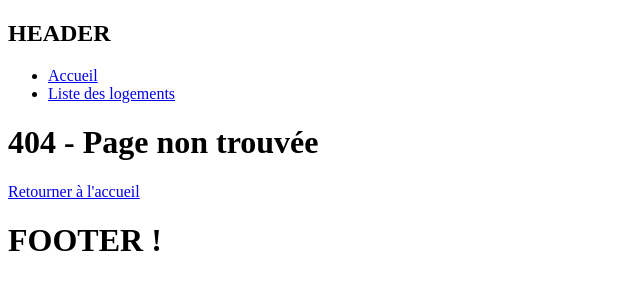
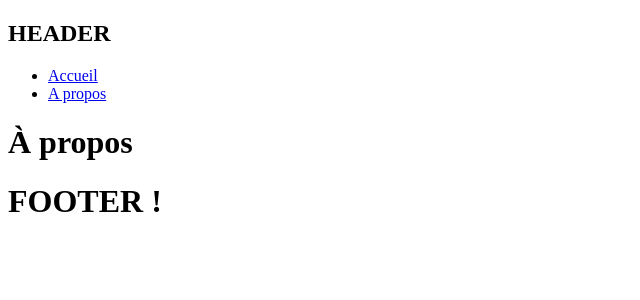
Before and after one commit to 5sensprod/p11_kasa, a React (Create React App) app: page /about in a window 1280 px wide. Before the commit this address had no page. Shown: the top 300 px of the page, without its empty margins (0-640 px from the left). Built offline with nearby package versions, Linux system fonts and the light colour scheme.

Commit message:
Ajout page about

```diff
--- a/src/components/Header/index.jsx
+++ b/src/components/Header/index.jsx
@@ -11,7 +11,7 @@
             <Link to="/">Accueil</Link>
           </li>
           <li>
-            <Link to="/listing">Liste des logements</Link>
+            <Link to="/about">A propos</Link>
           </li>
         </ul>
       </nav>
--- /dev/null
+++ b/src/pages/About/index.jsx
@@ -0,0 +1,11 @@
+import React from 'react'
+
+function About() {
+  return (
+    <div>
+      <h1>À propos</h1>
+    </div>
+  )
+}
+
+export default About
--- a/src/pages/Listing/index.jsx
+++ /dev/null
@@ -1,11 +0,0 @@
-import React from 'react'
-
-function Listing() {
-  return (
-    <div>
-      <h1>Liste des logements</h1>
-    </div>
-  )
-}
-
-export default Listing
--- a/src/routes/Router.jsx
+++ b/src/routes/Router.jsx
@@ -1,13 +1,13 @@
 import { Route, Routes } from 'react-router-dom'
 import Home from '../pages/Home'
-import Listing from '../pages/Listing'
+import About from '../pages/About'
 import NotFound from '../pages/NotFound'
 
 function AppRouter() {
   return (
     <Routes>
       <Route path="/" element={<Home />} />
-      <Route path="/listing" element={<Listing />} />
+      <Route path="/about" element={<About />} />
       <Route path="*" element={<NotFound />} />
     </Routes>
   )
```
